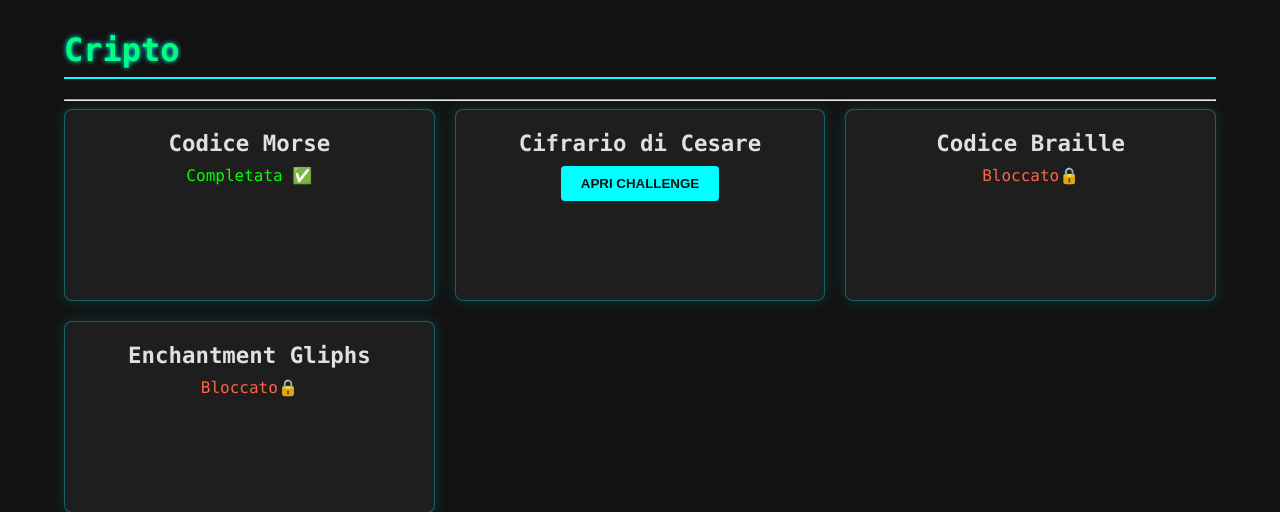
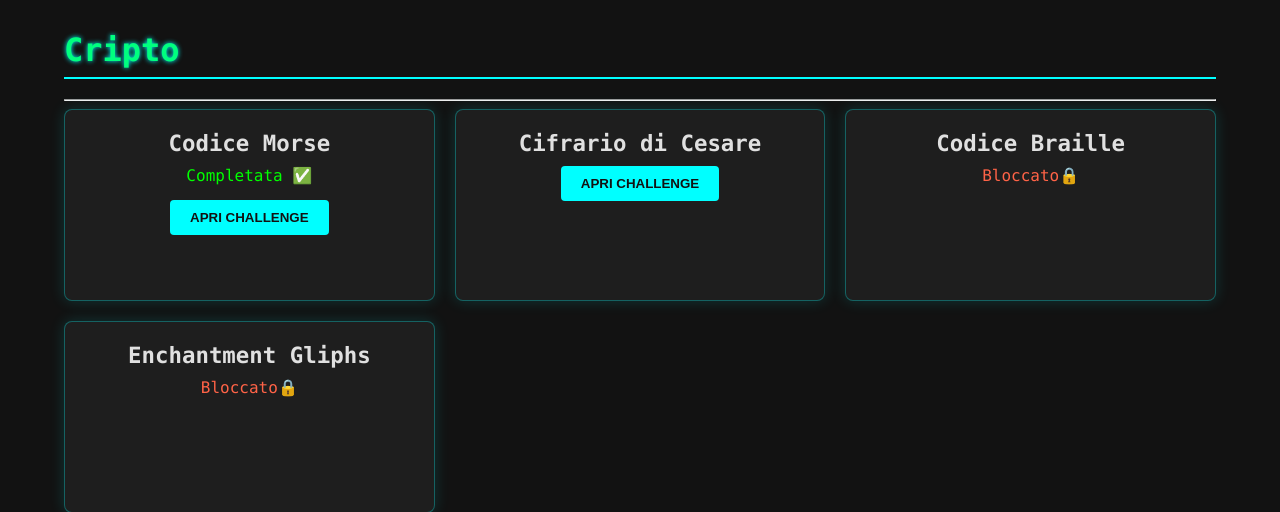
Before and after one commit to Lxree0/ctf, a Flask app: page /dashboard in a window 1280 px wide. Shown: the part 147-659 px from the top of the page. Run offline with Flask 3, Linux system fonts and the light colour scheme; a user stored in the database is signed in; data comes from the database, SQL or seed files in the repository; tables that the repository leaves empty hold one stand-in row (values such as "Sample post").

Commit message:
completo

```diff
--- a/templates/dashboard.html
+++ b/templates/dashboard.html
@@ -24,6 +24,9 @@
 
                     {% if challenge.id in completed %}
                     <p style="color:#00ff00;">Completata ✅</p>
+                    <a
+                        href="{{ url_for('challenge_page', challenge_id=challenge.id) }}"><button>Apri
+                            Challenge</button></a>
 
                     {% elif challenge.id > 1 and (challenge.id - 1) not in
                     completed %}
```
